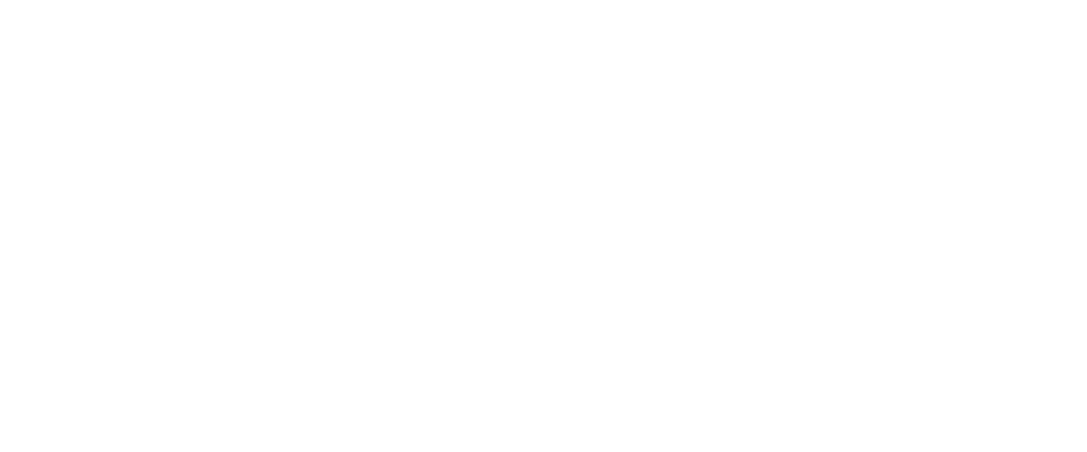
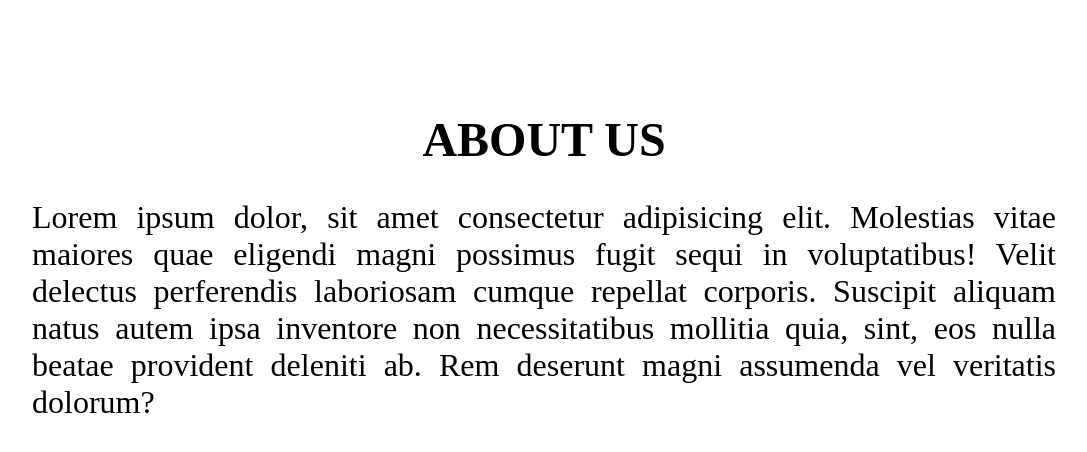
Before and after one commit to GSG-G9/Teamportfolio-hassan-afan-alaa-iman, a plain HTML site: page index.html in a window 1280 px wide. Shown: the whole page, without its empty margins (96-1183 px from the left). Drawn offline with Linux system fonts and the light colour scheme; files that its build step writes are made by us from their sources.

Commit message:
making simple about us section'

```diff
--- a/css/style.css
+++ b/css/style.css
@@ -0,0 +1,24 @@
+*{
+  margin: 0;
+  padding: 0;
+  overflow: hidden;
+  box-sizing: border-box;
+}
+.about-us-container{
+  text-align: center;
+  font-size: 2rem;
+
+  margin-top: 5rem;
+}
+
+.about-us-h1{
+  text-transform:uppercase;
+  margin: 2rem 0;
+  font-weight: 800;
+}
+
+.about-us-paragraph{
+  display: inline-block;
+  width: 80%;
+  text-align: justify;
+}
--- a/index.html
+++ b/index.html
@@ -6,11 +6,21 @@
   <meta name="viewport" content="width=device-width, initial-scale=1.0">
   <title>Team Portfolio</title>
   <link rel="stylesheet" href="https://cdnjs.cloudflare.com/ajax/libs/font-awesome/4.7.0/css/font-awesome.min.css">
-  <link rel="stylesheet" href="global.css">
-  <link rel="stylesheet" href="style.css">
+  <link rel="stylesheet" href="./css/global.css">
+  <link rel="stylesheet" href="./css/style.css">
 </head>
 
 <body>
+  <section id="about-us">
+    <div class="about-us-container">
+      <h1 class='about-us-h1'>about us</h1>
+      <p class='about-us-paragraph'> Lorem ipsum dolor, sit amet consectetur adipisicing elit. Molestias vitae maiores
+        quae eligendi magni possimus
+        fugit sequi in voluptatibus! Velit delectus perferendis laboriosam cumque repellat corporis. Suscipit aliquam
+        natus autem ipsa inventore non necessitatibus mollitia quia, sint, eos nulla beatae provident deleniti ab. Rem
+        deserunt magni assumenda vel veritatis dolorum?</p>
+    </div>
+  </section>
 
 
   <script src="./js/main.js"></script>
```
